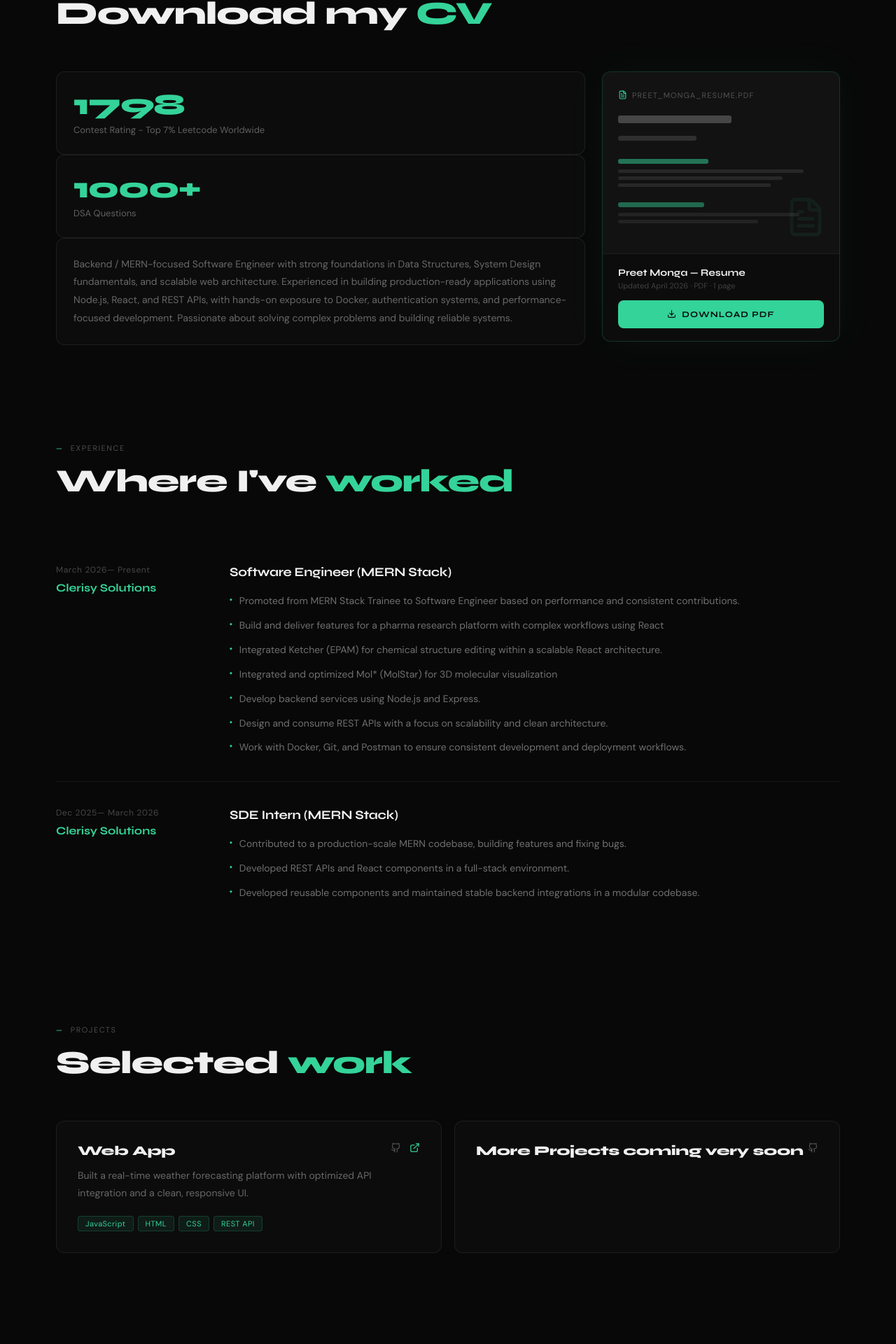
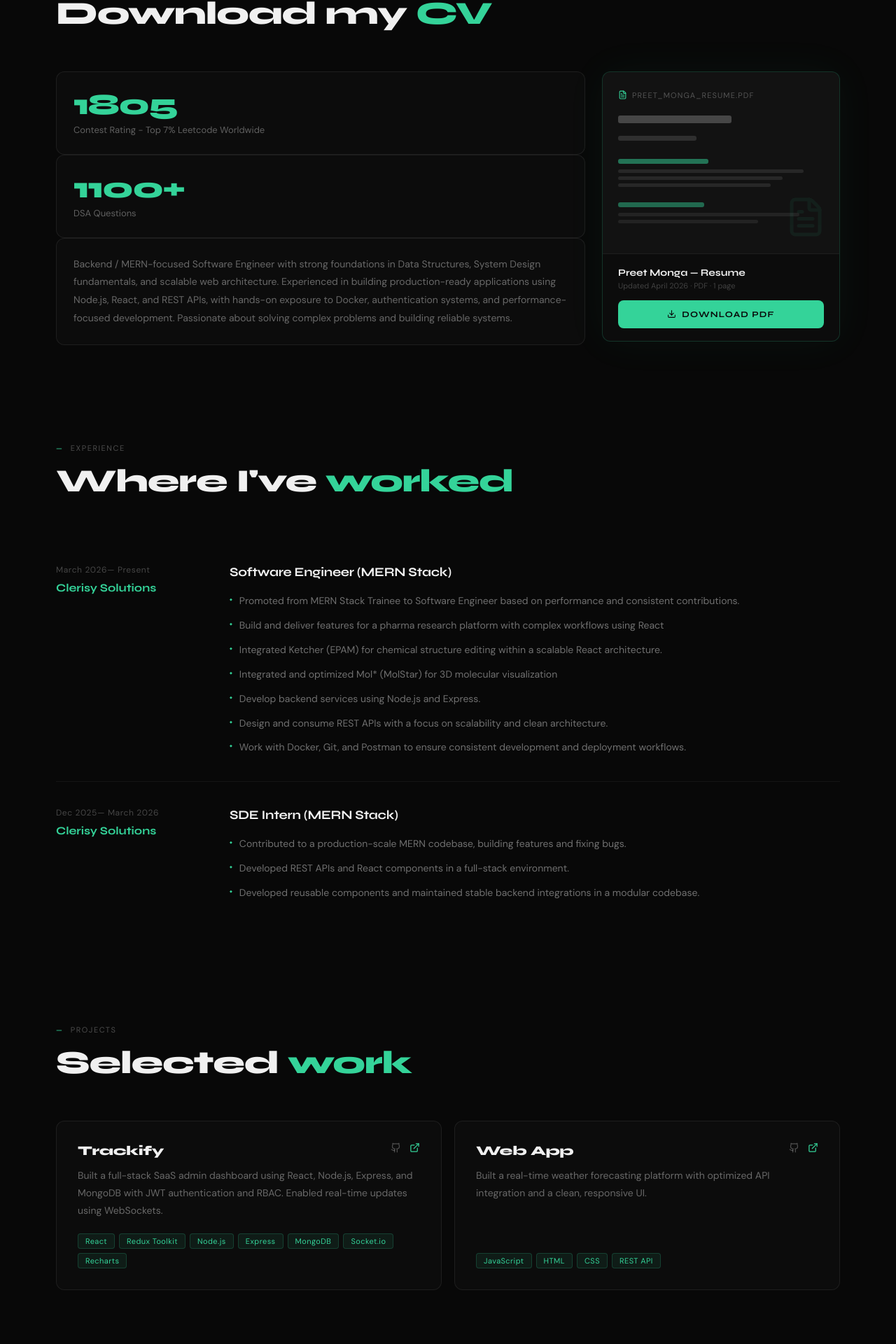
Before and after one commit to PreetMongaPM/My-Portfolio, a React (Vite) app: page / in a window 1280 px wide. Shown: the part 3997-5917 px from the top of the page at 70% size. Built offline with nearby package versions, Linux system fonts and the light colour scheme.

Commit message:
Updated Resume and Project

```diff
--- a/src/constants/data.js
+++ b/src/constants/data.js
@@ -87,18 +87,18 @@ export const EXPERIENCE = [
 
 export const PROJECTS = [
   {
+    title: "Trackify",
+    desc: "Built a full-stack SaaS admin dashboard using React, Node.js, Express, and MongoDB with JWT authentication and RBAC. Enabled real-time updates using WebSockets.",
+    stack: ["React", "Redux Toolkit", "Node.js", "Express", "MongoDB", "Socket.io", "Recharts"],
+    liveUrl: "https://trackifypm.vercel.app",
+    repoUrl: "https://github.com/preetmongapm/trackify",
+  },
+  {
     title: "Web App",
     desc: "Built a real-time weather forecasting platform with optimized API integration and a clean, responsive UI.",
     stack: ["JavaScript", "HTML", "CSS", "REST API"],
     liveUrl: "https://weather-app-preet-monga.netlify.app/",
     repoUrl: "https://github.com/PreetMongaPM/WeatherApp",
-  },
-  {
-    title: "More Projects coming very soon",
-    desc: "",
-    stack: [],
-    liveUrl: "",
-    repoUrl: "https://github.com/preetmongapm",
   },
 ];
 
@@ -118,8 +118,8 @@ export const EDUCATION = [
 ];
 
 export const RESUME_HIGHLIGHTS = [
-  { label: "Contest Rating - Top 7% Leetcode Worldwide", value: "1798" },
-  { label: "DSA Questions", value: "1000+" },
+  { label: "Contest Rating - Top 7% Leetcode Worldwide", value: "1805" },
+  { label: "DSA Questions", value: "1100+" },
 ];
 
 export const RESUME_BIO = `Backend / MERN-focused Software Engineer with strong foundations in Data Structures, System Design fundamentals, and scalable web architecture. Experienced in building production-ready applications using Node.js, React, and REST APIs, with hands-on exposure to Docker, authentication systems, and performance-focused development. Passionate about solving complex problems and building reliable systems.`;
```
Also changed, not shown: 1 other file (tests, documents, lock files or other folders).
